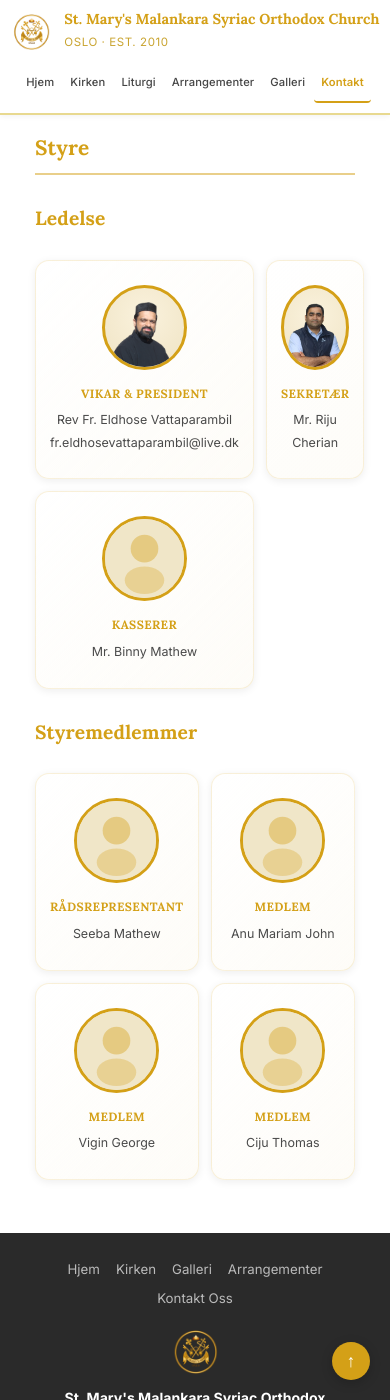
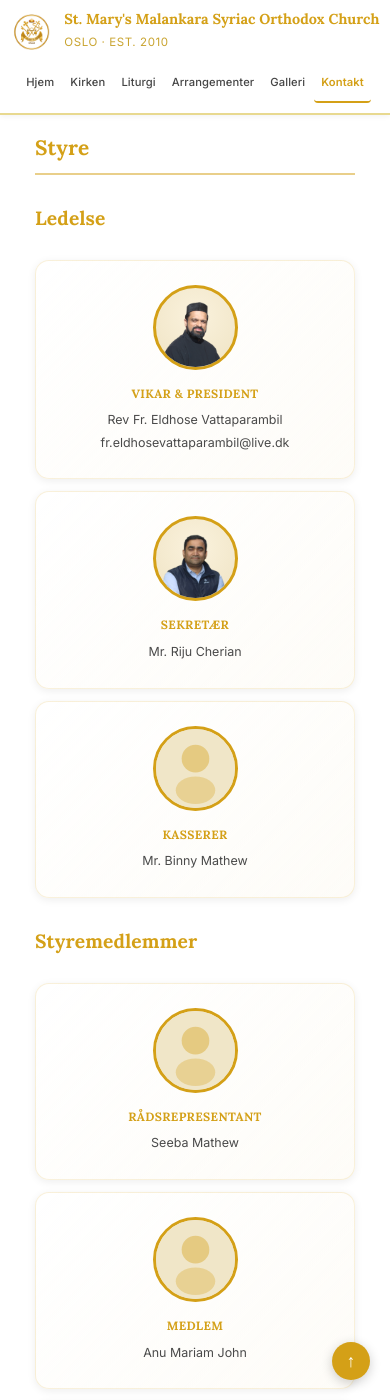
Before and after one commit to stmaryschurchnorway/stmaryschurchnorway.github.io, a Jekyll site: the page built from no/contact.md, in a window 390 px wide and 1400 px high, scrolled down 659 px. Built offline with Jekyll 4.4.1, drawn with Linux system fonts in a browser that asks for light colours.

Commit message:
fix: switch leadership grid to single column on mobile (< 480px)
The 2-column grid caused uneven card sizing on small phones where
the secretary card appeared skewed next to the wider vicar card.

Co-Authored-By: Claude Opus 4.7 (1M context) <noreply@anthropic.com>

```diff
--- a/assets/css/style.css
+++ b/assets/css/style.css
@@ -1766,6 +1766,7 @@ img { max-width: 100%; height: auto; display: block; }
   .nav-links { gap: 2px; flex-wrap: nowrap; overflow-x: auto; }
   .nav-links a { padding: 6px 7px; font-size: 0.7rem; min-height: 40px; display: flex; align-items: center; white-space: nowrap; flex-shrink: 0; }
   .section-title { font-size: 1.1rem; }
+  .hierarchy-grid { grid-template-columns: 1fr; gap: 12px; max-width: 340px; margin: 25px auto; }
   .hierarchy-card img { width: 85px; height: 85px; }
   .hierarchy-card h3 { font-size: 0.75rem; }
   .hierarchy-card p { font-size: 0.78rem; }
```
